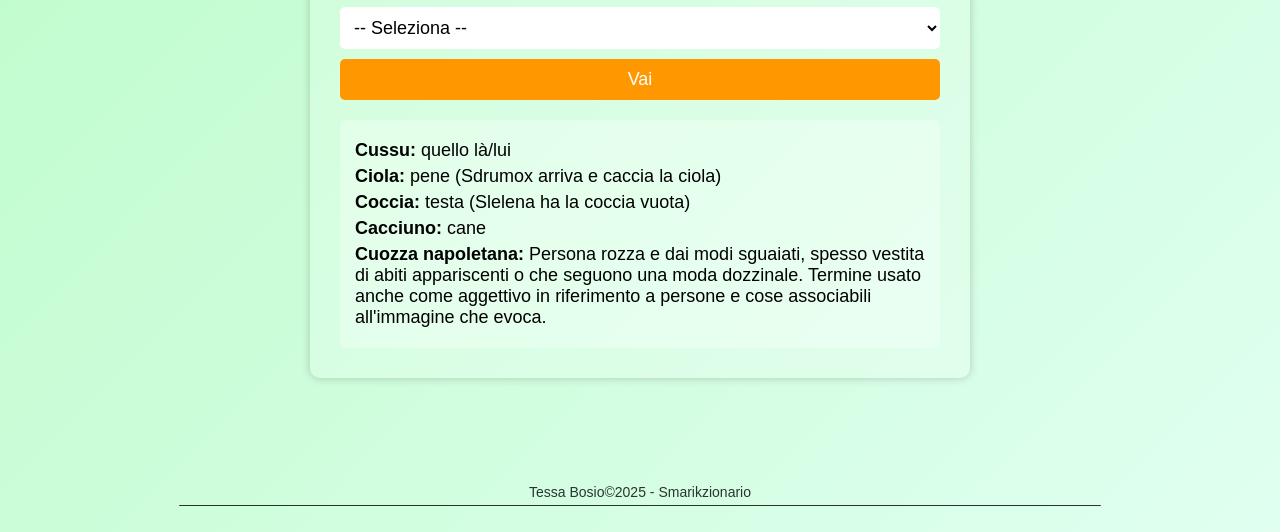
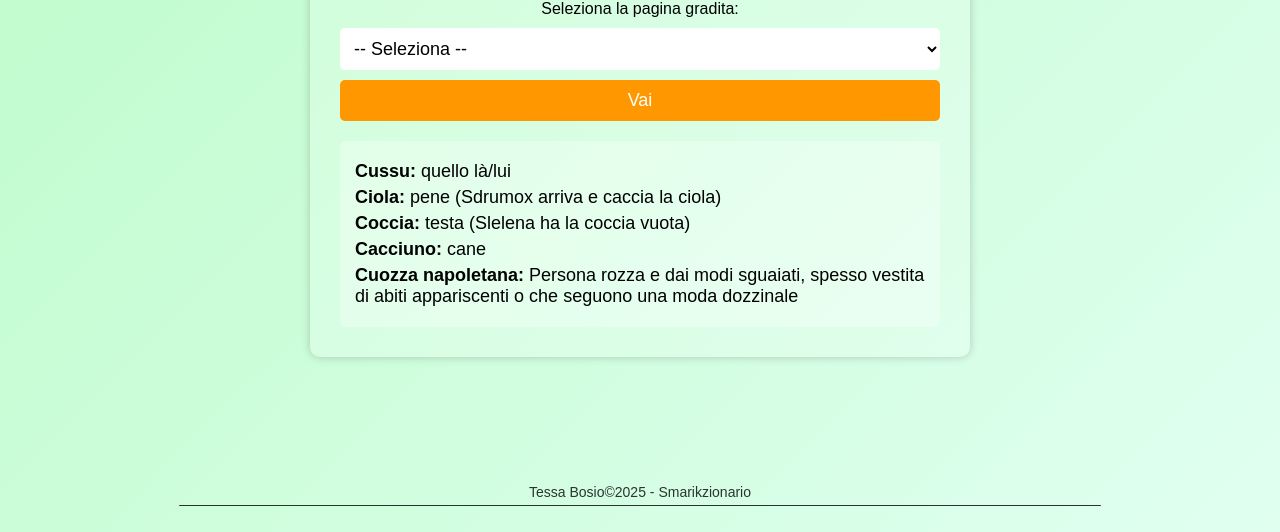
Before and after one commit to tessabosio/smarikzionario, a plain HTML site: page letteraC.html in a window 1280 px wide. Shown: the part 284-816 px from the top of the page. Drawn offline with Linux system fonts and the light colour scheme.

Commit message:
Update letteraC.html

```diff
--- a/letteraC.html
+++ b/letteraC.html
@@ -126,7 +126,7 @@
             <p><strong>Ciola:</strong> pene (Sdrumox arriva e caccia la ciola)</p>
             <p><strong>Coccia:</strong> testa (Slelena ha la coccia vuota)</p>
             <p><strong>Cacciuno:</strong> cane</p>
-            <p><strong>Cuozza napoletana:</strong> Persona rozza e dai modi sguaiati, spesso vestita di abiti appariscenti o che seguono una moda dozzinale. Termine usato anche come aggettivo in riferimento a persone e cose associabili all'immagine che evoca.</p>
+            <p><strong>Cuozza napoletana:</strong> Persona rozza e dai modi sguaiati, spesso vestita di abiti appariscenti o che seguono una moda dozzinale</p>
         </div>
     </div>
 
```
